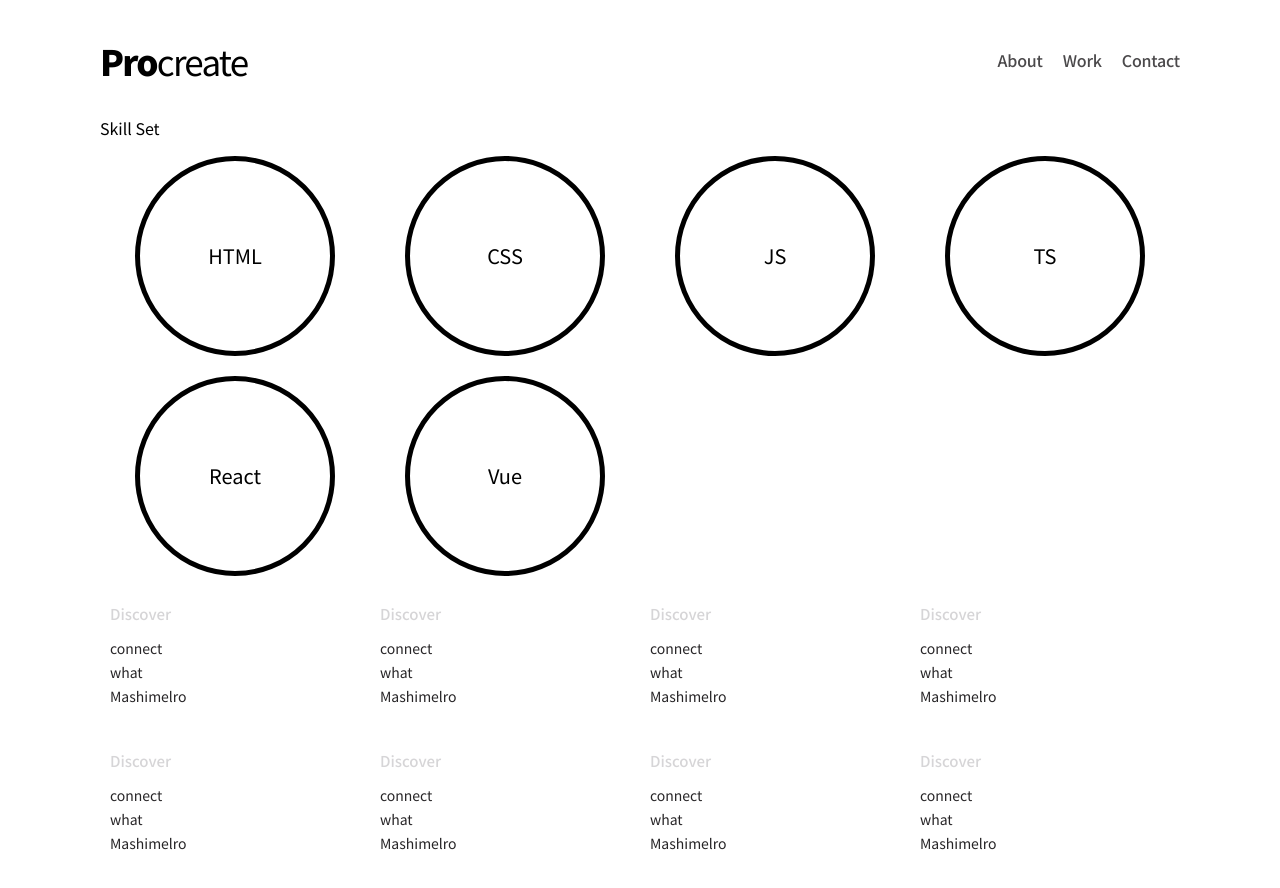
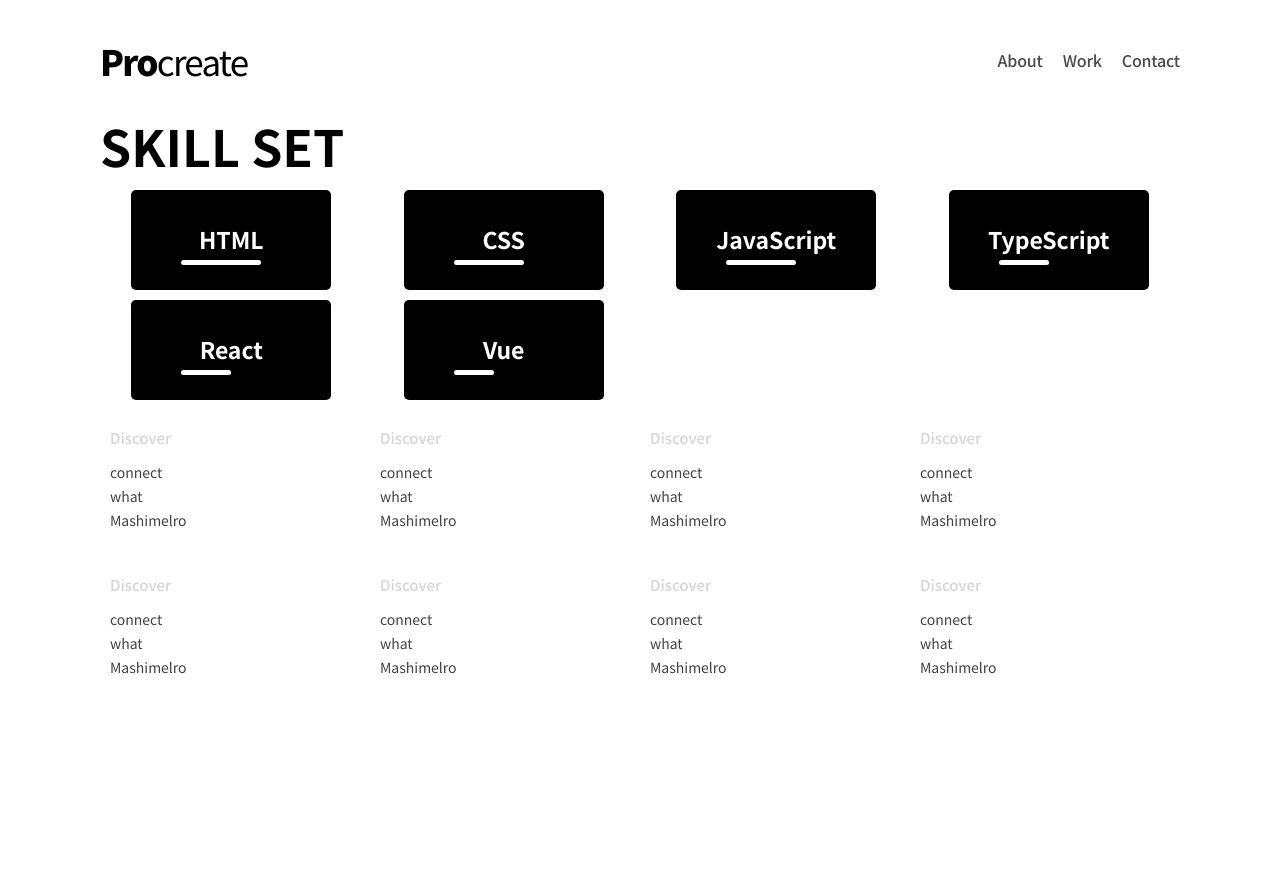
Before and after one commit to iWDNN/portfolio, a React (Create React App) app: page /about in a window 1280 px wide. After the commit the page ends 800 px from the top, so only its background shows below. Built offline with nearby package versions, Linux system fonts and the light colour scheme.

Commit message:
about skillset animation

```diff
--- a/src/Components/Footer.tsx
+++ b/src/Components/Footer.tsx
@@ -20,7 +20,7 @@ const Items = styled.ul``;
 const Item = styled.li`
   margin: 10px;
   font-size: 14px;
-  color: #272527;
+  color: #444044;
   &:first-child {
     font-weight: 500;
     font-size: 15px;
--- a/src/Routes/About.tsx
+++ b/src/Routes/About.tsx
@@ -1,3 +1,4 @@
+import { AnimatePresence, motion, Variants } from "framer-motion";
 import styled from "styled-components";
 
 const Container = styled.div`
@@ -5,51 +6,86 @@ const Container = styled.div`
   max-width: 1080px;
   margin: 0 auto;
 `;
-const Title = styled.h2``;
+const Title = styled.h2`
+  font-size: 50px;
+  text-transform: uppercase;
+  font-weight: 700;
+`;
 const Grid = styled.div`
   display: grid;
   grid-template-columns: repeat(4, 1fr);
+  gap: 10px;
   margin: 20px 0;
 `;
-const Item = styled.div`
+const Item = styled(motion.div)`
+  position: relative;
   place-self: center;
-  border: 5px solid black;
   width: 200px;
-  height: 200px;
-  border-radius: 50%;
+  height: 100px;
   display: flex;
   justify-content: center;
   align-items: center;
+  flex-direction: column;
+  line-height: 1.3;
+  border-radius: 5px;
+  background-color: black;
   span {
-    font-size: 20px;
+    font-weight: 700;
+    font-size: 23px;
+    color: white;
   }
 `;
+const Bar = styled(motion.div)`
+  position: absolute;
+  bottom: 25px;
+  left: 50px;
+  width: 50%;
+  height: 5px;
+  border-radius: 10px;
+  background-color: white;
+`;
+
+interface ISkillSet {
+  name: string;
+  score: number;
+  color: string;
+  subColor?: string;
+}
+
+const barVar: Variants = {
+  initial: {
+    width: 0,
+  },
+  start: (score: number) => ({
+    width: score,
+  }),
+};
 
 function About() {
+  const skillSet: ISkillSet[] = [
+    { name: "HTML", score: 80, color: "#D84925", subColor: "#E77142" },
+    { name: "CSS", score: 70, color: "#2449D9", subColor: "#30A0D1" },
+    { name: "JavaScript", score: 70, color: "#D99A26", subColor: "#E5B525" },
+    { name: "TypeScript", score: 50, color: "#072E5C", subColor: "#0174C2" },
+    { name: "React", score: 50, color: "#1D2027", subColor: "#5BD0ED" },
+    { name: "Vue", score: 40, color: "#32455A", subColor: "#3daf7d" },
+  ];
   return (
     <Container>
       <Title>Skill Set</Title>
       <Grid>
-        <Item>
-          <span>HTML</span>
-        </Item>
-        <Item>
-          <span>CSS</span>
-        </Item>
-        <Item>
-          <span>JS</span>
-        </Item>
-        <Item>
-          <span>TS</span>
-        </Item>
-      </Grid>
-      <Grid>
-        <Item>
-          <span>React</span>
-        </Item>
-        <Item>
-          <span>Vue</span>
-        </Item>
+        {skillSet.map((content, n) => (
+          <Item key={n}>
+            <span>{content.name}</span>
+            <Bar
+              custom={content.score}
+              variants={barVar}
+              initial="initial"
+              animate="start"
+              transition={{ type: "tween", duration: 3 }}
+            />
+          </Item>
+        ))}
       </Grid>
     </Container>
   );
--- a/src/Routes/Home.tsx
+++ b/src/Routes/Home.tsx
@@ -91,7 +91,7 @@ const bigAni: Variants = {
   scroll: {
     color: "#1E1D1C",
     transition: {
-      type: "linear",
+      type: "tween",
     },
   },
 };
```
